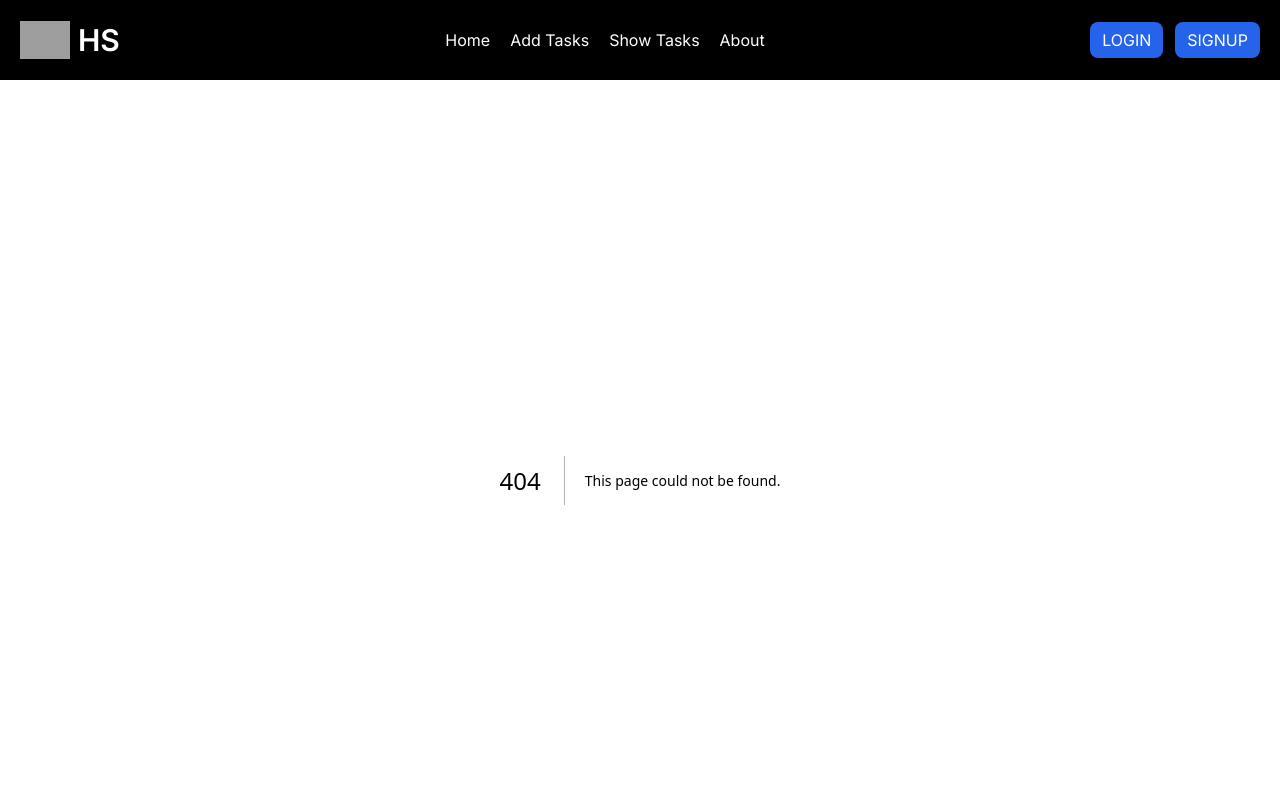
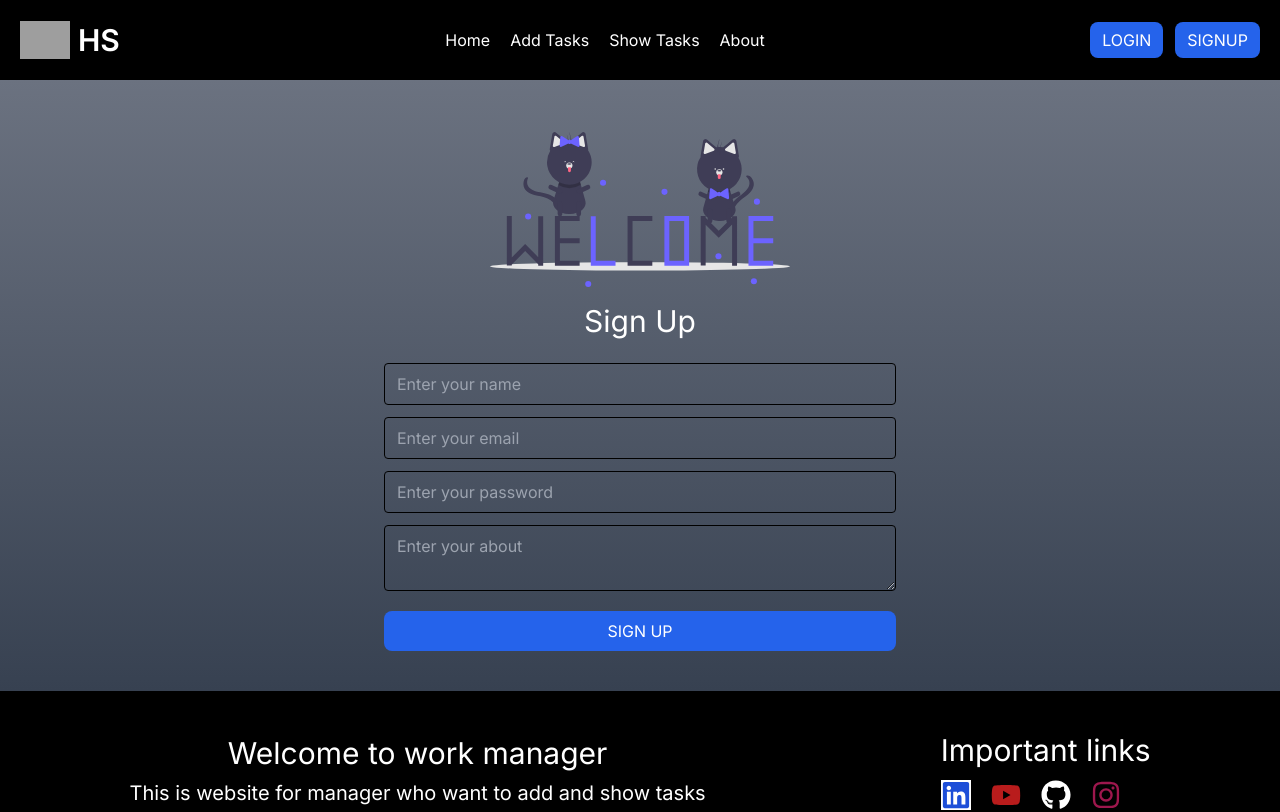
Before and after one commit to Hiren2550/Learn_NextJS, a Next.js app: page /signUp in a window 1280 px wide. Before the commit this address had no page. Shown: the top 812 px of the page. Built offline with nearby package versions, Linux system fonts and the light colour scheme; grey boxes are pictures that could not be loaded.

Commit message:
signUp and login UI done

```diff
--- /dev/null
+++ b/src/app/login/LoginComponent.jsx
@@ -0,0 +1,74 @@
+"use client";
+import React, { useState } from "react";
+import welcomeSVG from "../../../public/welcomSVG.svg";
+import Image from "next/image";
+
+function LoginComponent() {
+  const [load, setLoad] = useState(false);
+  const [email, setEmail] = useState("");
+  const [password, setPassword] = useState("");
+  //console.log("login");
+  const formData = {
+    email: email,
+    password: password,
+  };
+
+  const handleLogin = (e) => {
+    e.preventDefault();
+    console.log(formData);
+  };
+  return (
+    <main className=" flex flex-col py-10 px-6 bg-gradient-to-b from-gray-500 to-gray-700 text-white">
+      <div className="max-w-lg mx-auto py-3 gap-3">
+        <div className="block sm:hidden">
+          <Image src={welcomeSVG} width={200} alt="welcome" priority={true} />
+        </div>
+        <div className="hidden sm:block">
+          <Image src={welcomeSVG} width={300} alt="welcome" priority={true} />
+        </div>
+        <h1 className="text-3xl mt-4 text-center">Log In</h1>
+      </div>
+      <div>
+        <form onSubmit={handleLogin} className="flex flex-col gap-3 mt-3">
+          <div className="flex flex-col justify-between mx-auto w-full max-w-lg ">
+            <input
+              type="email"
+              placeholder="Enter your email"
+              id="email"
+              className="rounded px-3 py-2 focus:outline-none w-full bg-transparent border border-black"
+              onChange={(e) => setEmail(e.target.value)}
+              value={email}
+            />
+          </div>
+          <div className="flex flex-col justify-between mx-auto w-full max-w-lg ">
+            <input
+              type="password"
+              placeholder="Enter your password"
+              id="password"
+              className="rounded px-3 py-2 focus:outline-none w-full bg-transparent border border-black"
+              onChange={(e) => setPassword(e.target.value)}
+              value={password}
+            />
+          </div>
+          <div className="flex gap-3 mt-2 justify-center text-white">
+            <div className="w-full max-w-lg gap-3 flex">
+              <input
+                type="checkbox"
+                name="verify"
+                className="w-4 bg-transparent border border-black"
+              />
+              <p>above details are correct</p>
+            </div>
+          </div>
+          <div className="flex gap-3 justify-center mt-2 text-white">
+            <button className="w-full max-w-lg bg-blue-600 cursor-pointer px-3 py-2 rounded-lg hover:opacity-80 uppercase">
+              {load ? "loading" : "Login"}
+            </button>
+          </div>
+        </form>
+      </div>
+    </main>
+  );
+}
+
+export default LoginComponent;
--- /dev/null
+++ b/src/app/login/page.jsx
@@ -0,0 +1,11 @@
+import React from "react";
+import LoginComponent from "./LoginComponent";
+
+export const metadata = {
+  title: "Login : work manager",
+};
+const Login = () => {
+  return <LoginComponent />;
+};
+
+export default Login;
--- /dev/null
+++ b/src/app/signUp/SignUpComponent.jsx
@@ -0,0 +1,90 @@
+"use client";
+import React, { useState } from "react";
+import welcomeSVG from "../../../public/welcomSVG.svg";
+import Image from "next/image";
+
+function SignUpComponent() {
+  //console.log("Sign-up");
+  const [load, setLoad] = useState(false);
+  const [name, setName] = useState("");
+  const [email, setEmail] = useState("");
+  const [password, setPassword] = useState("");
+  const [about, setAbout] = useState("");
+  const formData = {
+    name: name,
+    email: email,
+    password: password,
+    about: about,
+  };
+
+  const handleSignUp = (e) => {
+    e.preventDefault();
+    console.log(formData);
+  };
+  return (
+    <main className=" flex flex-col py-10 px-6 bg-gradient-to-b from-gray-500 to-gray-700 text-white">
+      <div className="max-w-lg mx-auto py-3 gap-3">
+        <div className="block sm:hidden">
+          <Image src={welcomeSVG} width={200} alt="welcome" priority={true} />
+        </div>
+        <div className="hidden sm:block">
+          <Image src={welcomeSVG} width={300} alt="welcome" priority={true} />
+        </div>
+        <h1 className="text-3xl mt-4 text-center">Sign Up</h1>
+      </div>
+      <div>
+        <form onSubmit={handleSignUp} className="flex flex-col gap-3 mt-3">
+          <div className="flex flex-col justify-between mx-auto w-full max-w-lg ">
+            <input
+              type="text"
+              placeholder="Enter your name"
+              id="name"
+              className="rounded px-3 py-2 focus:outline-none w-full bg-transparent border border-black"
+              onChange={(e) => setName(e.target.value)}
+              value={name}
+            />
+          </div>
+          <div className="flex flex-col justify-between mx-auto w-full max-w-lg ">
+            <input
+              type="email"
+              placeholder="Enter your email"
+              id="email"
+              className="rounded px-3 py-2 focus:outline-none w-full bg-transparent border border-black"
+              onChange={(e) => setEmail(e.target.value)}
+              value={email}
+            />
+          </div>
+          <div className="flex flex-col justify-between mx-auto w-full max-w-lg ">
+            <input
+              type="password"
+              placeholder="Enter your password"
+              id="password"
+              className="rounded px-3 py-2 focus:outline-none w-full bg-transparent border border-black"
+              onChange={(e) => setPassword(e.target.value)}
+              value={password}
+            />
+          </div>
+          <div className="flex flex-col justify-between mx-auto w-full max-w-lg ">
+            <textarea
+              type="text"
+              placeholder="Enter your about"
+              id="about"
+              cols={2}
+              className="rounded px-3 py-2 focus:outline-none w-full bg-transparent border border-black"
+              onChange={(e) => setAbout(e.target.value)}
+              value={about}
+            />
+          </div>
+
+          <div className="flex gap-3 justify-center mt-2 text-white">
+            <button className="w-full max-w-lg bg-blue-600 cursor-pointer px-3 py-2 rounded-lg hover:opacity-80 uppercase">
+              {load ? "loading" : "Sign Up"}
+            </button>
+          </div>
+        </form>
+      </div>
+    </main>
+  );
+}
+
+export default SignUpComponent;
--- /dev/null
+++ b/src/app/signUp/page.jsx
@@ -0,0 +1,11 @@
+import React from "react";
+import SignUpComponent from "./SignUpComponent";
+
+export const metadata = {
+  title: "SignUp : work manager",
+};
+const SignUp = () => {
+  return <SignUpComponent />;
+};
+
+export default SignUp;
```
Also changed, not shown: public/welcomSVG.svg (added).
